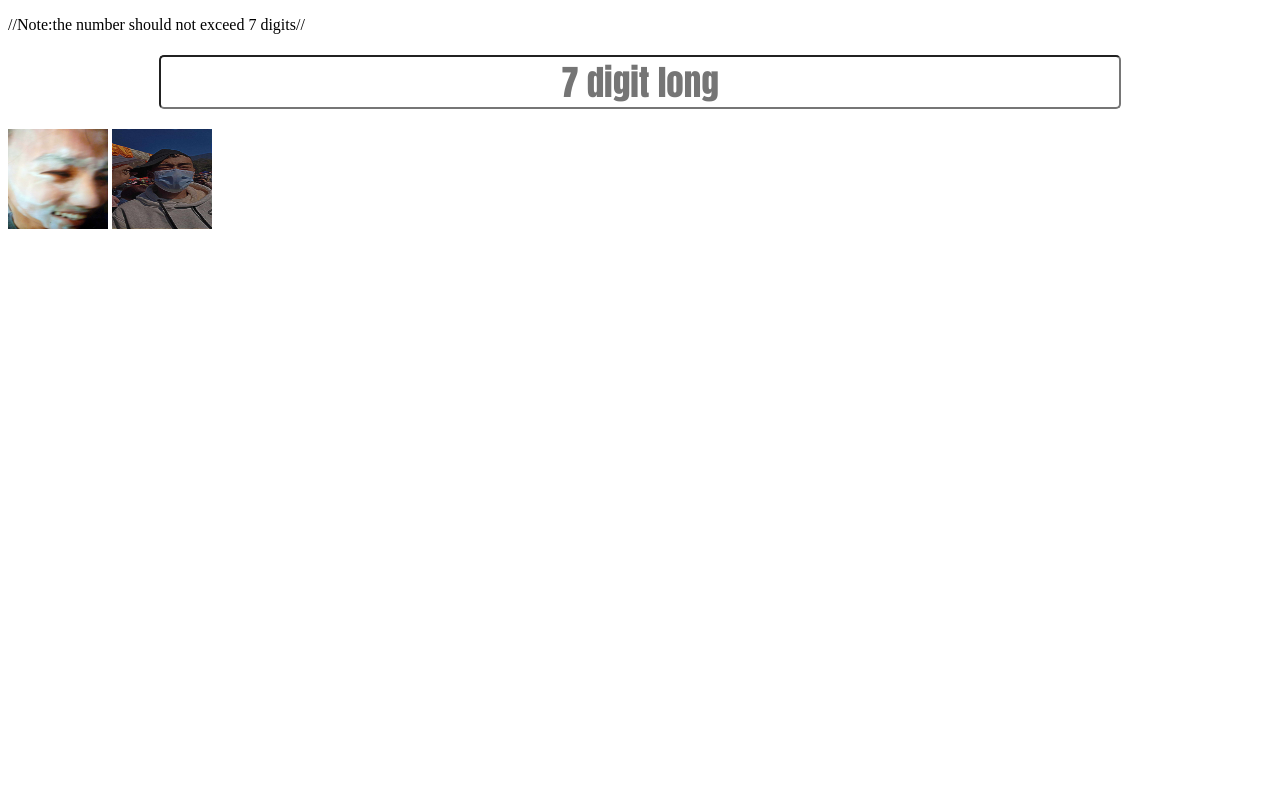
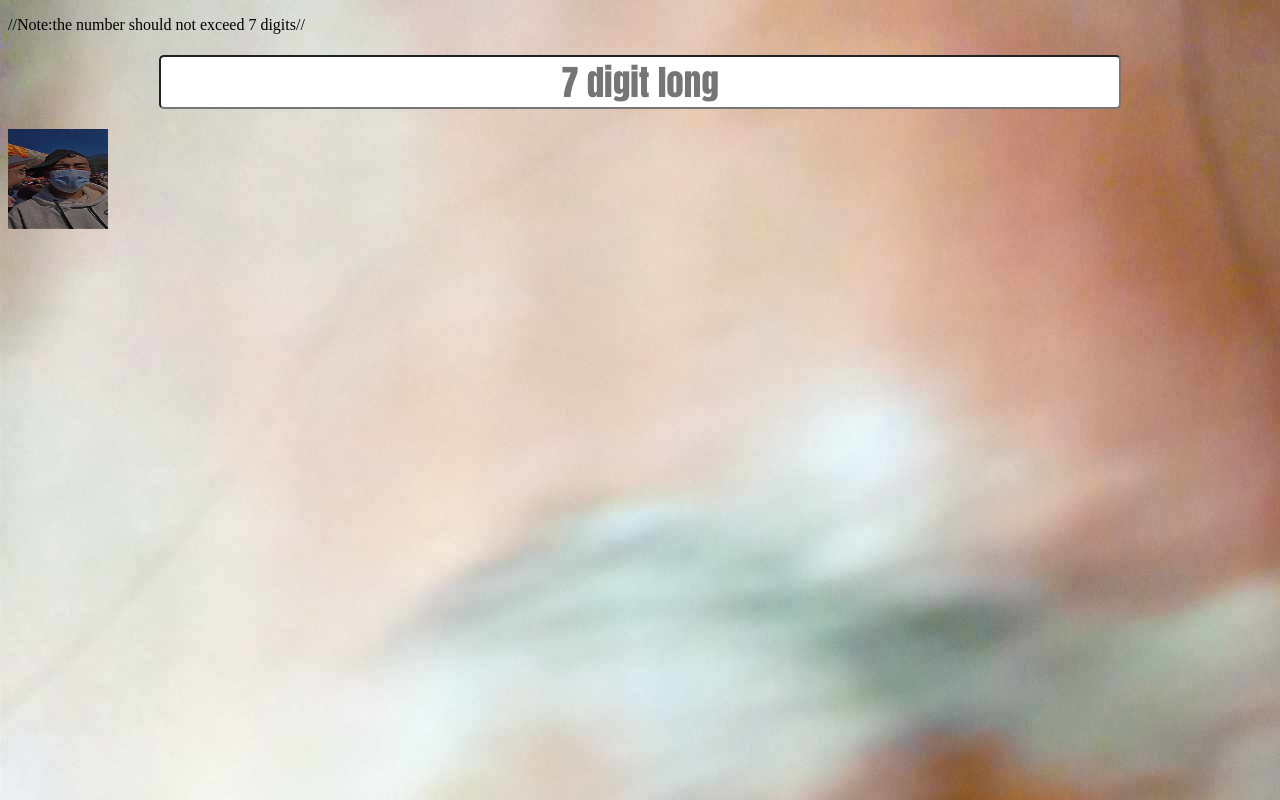
Before and after one commit to bauchajr1/fluffy-funicular, a plain HTML site: page index.html in a window 1280 px wide. Drawn offline with Linux system fonts and the light colour scheme.

Commit message:
Update index.html

```diff
--- a/index.html
+++ b/index.html
@@ -12,6 +12,11 @@
 
   <!-- Custom Styles -->
   <style>
+  body{
+ background:url("Messenger_creation_C42277E0-D5DD-423E-94AD-9AC0E4A0CA85.jpeg");
+  }
+
+
     input{
   width: 75%;
   height: 40px;
@@ -50,7 +55,6 @@ width:100px;
   </center>
   <h4 id="factor"></h3>
 
-  <img src="Messenger_creation_C42277E0-D5DD-423E-94AD-9AC0E4A0CA85.jpeg">
   <img src="Messenger_creation_E1FA01F7-20D2-4EE7-9904-54B543B7ED75.jpeg">
 
 
```
